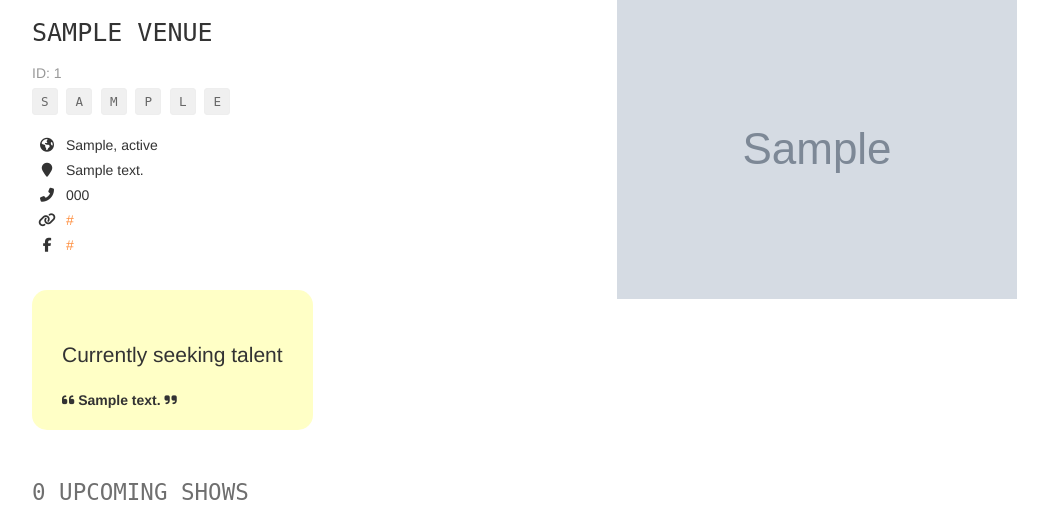
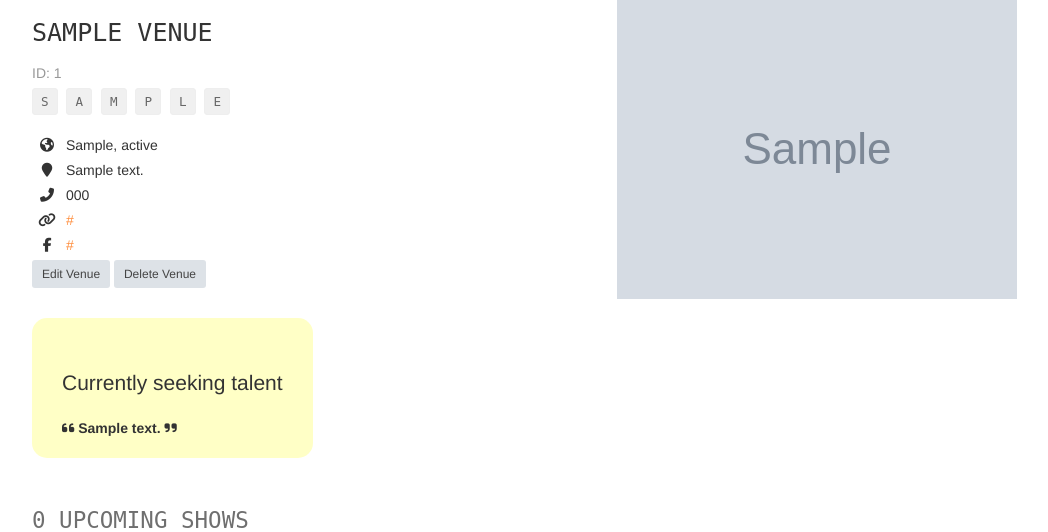
Before and after one commit to tommcginty/Fyyur-Project, a Flask app: page /venues/1 in a window 1280 px wide. Shown: the part 81-613 px from the top of the page, without its empty margins (38-1086 px from the left). Run offline with Flask 2, Linux system fonts and the light colour scheme; tables that the repository leaves empty hold one stand-in row (values such as "Sample post"); grey boxes marked "Sample" are stand-in pictures; some libraries are stand-ins or nearby versions.

Commit message:
Implements delete venue function

```diff
--- a/app.py
+++ b/app.py
@@ -48,7 +48,7 @@ class Venue(db.Model):
     facebook_link = db.Column(db.String(120))
     seeking_talent = db.Column(db.Boolean)
     seeking_description = db.Column(db.String())
-    shows = db.relationship('Show', backref='Venue', lazy='dynamic')
+    shows = db.relationship('Show', backref='Venue', lazy='dynamic', cascade='all, delete-orphan')
 
 
 class Artist(db.Model):
@@ -108,7 +108,7 @@ def venues():
   city_and_state = ''
   data = []
   for venue in venues:
-      num_upcoming_shows = Show.query.join(Artist).join(Venue).filter(Show.start_time > current_time).count
+      num_upcoming_shows = Show.query.filter_by(venue_id = venue.id).filter(Show.start_time > current_time).count()
       if city_and_state == venue.city + venue.state:
           data[len(data) - 1]['venues'].append({
             "id": venue.id,
@@ -130,18 +130,17 @@ def venues():
 
 @app.route('/venues/search', methods=['POST'])
 def search_venues():
-  # TODO: implement search on artists with partial string search. Ensure it is case-insensitive.
-  # seach for Hop should return "The Musical Hop".
-  # search for "Music" should return "The Musical Hop" and "Park Square Live Music & Coffee"
+  current_time = datetime.now().strftime('%Y-%m-%d %H:%M:%S')
   search_term = request.form.get('search_term', '')
   search = "%{}%".format(search_term)
   venues = Venue.query.filter(Venue.name.ilike(search)).all()
   data = []
   for venue in venues:
+    num_shows = Show.query.filter_by(venue_id = venue.id).filter(Show.start_time > current_time).count()
     data.append({
       "id": venue.id,
       "name": venue.name,
-      "num_shows": 1 #TODO: len(upcoming_shows)
+      "num_shows": num_shows
     })
 
   response = {
@@ -151,8 +150,6 @@ def search_venues():
   return render_template('pages/search_venues.html', results=response, search_term=request.form.get('search_term', ''))
 
 @app.route('/venues/<int:venue_id>')
-  # shows the venue page with the given venue_id
-  # TODO: replace with real venue data from the venues table, using venue_id
 def show_venue(venue_id):
     venue = Venue.query.filter(Venue.id == venue_id).one_or_none()
     if venue is None:
@@ -209,8 +206,6 @@ def create_venue_form():
 
 @app.route('/venues/create', methods=['POST'])
 def create_venue_submission():
-  # DONE: insert form data as a new Venue record in the db, instead
-  # DONE: modify data to be the data object returned from db insertion
   error = False
   form = VenueForm(request.form)
   try:
@@ -242,45 +237,49 @@ def create_venue_submission():
 
 @app.route('/venues/<venue_id>', methods=['DELETE'])
 def delete_venue(venue_id):
-  # TODO: Complete this endpoint for taking a venue_id, and using
-  # SQLAlchemy ORM to delete a record. Handle cases where the session commit could fail.
-
-  # BONUS CHALLENGE: Implement a button to delete a Venue on a Venue Page, have it so that
-  # clicking that button delete it from the db then redirect the user to the homepage
+  error = False
+  venue = Venue.query.filter(Venue.id == venue_id).one_or_none()
+  if venue is None:
+    return render_template('errors/404.html')
+  try:
+    db.session.delete(venue)
+    db.session.commit()
+  except:
+    error = True
+    flash('An error occurred. Venue ' + venue.name + ' could not be deleted.')
+    db.session.rollback()
+  finally:
+    db.session.close()
+  if not error:
+    flash('Venue ' + venue.name + ' was successfully deleted!')
   return None
 
 #  Artists
 #  ----------------------------------------------------------------
 @app.route('/artists')
 def artists():
-  # TODO: replace with real data returned from querying the database
-  current_time = datetime.now().strftime('%Y-%m-%d %H:%M:%S')
-  artists = Artist.query.group_by(Artist.id, Artist.state, Artist.city).all()
-  city_and_state = ''
+  artists = Artist.query.group_by(Artist.id, Artist.state, Artist.city).order_by(Artist.name).all()
   data = []
   for artist in artists:
-      # TODO: upcoming_shows = arists.shows.filter(Show.start_time > current_time).all()
       data.append({
         "id": artist.id,
         "name": artist.name,
-        "num_shows": 1 #TODO: len(upcoming_shows)
       })
   return render_template('pages/artists.html', artists=data)
 
 @app.route('/artists/search', methods=['POST'])
 def search_artists():
-  # TODO: implement search on artists with partial string search. Ensure it is case-insensitive.
-  # seach for "A" should return "Guns N Petals", "Matt Quevado", and "The Wild Sax Band".
-  # search for "band" should return "The Wild Sax Band".
   search_term = request.form.get('search_term', '')
   search = "%{}%".format(search_term)
   artists = Artist.query.filter(Artist.name.ilike(search)).all()
+  current_time = datetime.now().strftime('%Y-%m-%d %H:%M:%S')
   data = []
   for artist in artists:
+    num_upcoming_shows = Show.query.filter_by(artist_id = artist.id).filter(Show.start_time > current_time).count()
     data.append({
       "id": artist.id,
       "name": artist.name,
-      "num_shows": 1 #TODO: len(upcoming_shows)
+      "num_upcoming_shows": num_upcoming_shows
     })
 
   response = {
@@ -291,8 +290,6 @@ def search_artists():
 
 @app.route('/artists/<int:artist_id>')
 def show_artist(artist_id):
-  # shows the venue page with the given venue_id
-  # TODO: replace with real venue data from the venues table, using venue_id
   artist = Artist.query.filter(Artist.id == artist_id).one_or_none()
   if artist is None:
     return render_template('errors/404.html')
@@ -353,13 +350,10 @@ def edit_artist(artist_id):
     form.website_link.data = artist.website_link
     form.seeking_venues.data = artist.seeking_venues
     form.seeking_description.data = artist.seeking_description
-  # TODO: populate form with fields from artist with ID <artist_id>
   return render_template('forms/edit_artist.html', form=form, artist=artist)
 
 @app.route('/artists/<int:artist_id>/edit', methods=['POST'])
 def edit_artist_submission(artist_id):
-  # TODO: take values from the form submitted, and update existing
-  # artist record with ID <artist_id> using the new attributes
   artist = Artist.query.filter(Artist.id == artist_id).one_or_none()
   error = False
   form = ArtistForm(request.form)
@@ -492,7 +486,6 @@ def shows():
   data=[]
   current_time = datetime.now().strftime('%Y-%m-%d %H:%M:%S')
   shows = Show.query.join(Artist).join(Venue).filter(Show.start_time > current_time)
-  print(shows)
   data = []
   for show in shows:
     data.append({
--- a/templates/pages/show_venue.html
+++ b/templates/pages/show_venue.html
@@ -29,6 +29,20 @@
 		<p>
 			<i class="fab fa-facebook-f"></i> {% if venue.facebook_link %}<a href="{{ venue.facebook_link }}" target="_blank">{{ venue.facebook_link }}</a>{% else %}No Facebook Link{% endif %}
 		</p>
+		<div>
+			<a href="/venues/{{ venue.id }}/edit">
+				<button class="btn btn-default btn-sm">
+					Edit Venue
+				</button>
+			</a>
+			<button
+				id="delete-venue"
+				data-id="{{ venue.id }}"
+				class="btn btn-default btn-sm"
+			>
+				Delete Venue
+			</button>
+		  </div>
 		{% if venue.seeking_talent %}
 		<div class="seeking">
 			<p class="lead">Currently seeking talent</p>
@@ -74,5 +88,20 @@
 		{% endfor %}
 	</div>
 </section>
+<script>
+	const deleteBtn = document.getElementById('delete-venue')
+	deleteBtn.onclick = function(e) {
+		let result = confirm("Are you sure? This will permanently delete this venue and cancel all booked shows here!");
+		if (result) {
+			const venueId = e.target.dataset['id']
+			fetch('/venues/' + venueId, {
+				method: 'DELETE'
+			})
+			.then(function() {
+	        window.location.href = '/index';
+	})
+		}
+	}
+  </script>
 
 {% endblock %}
```
